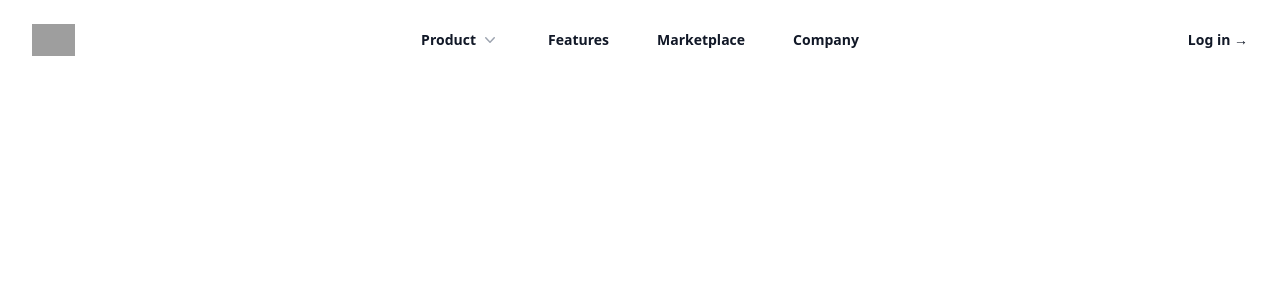
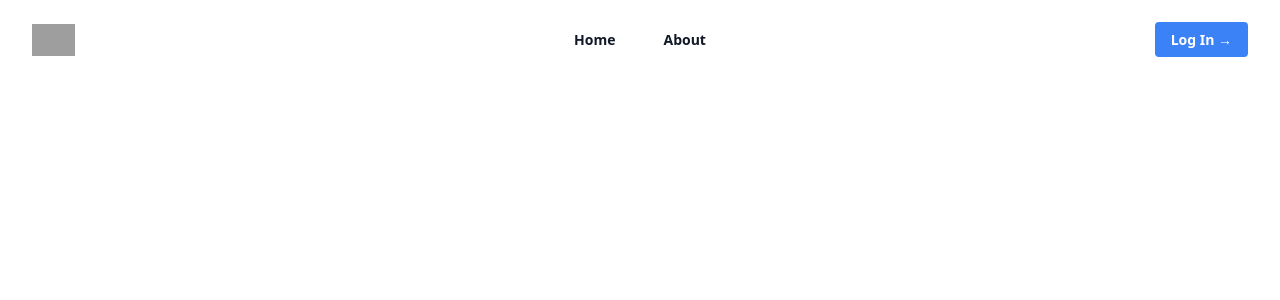
Before and after one commit to kaannbass/React-Movie-App, a React (Create React App) app: page / in a window 1280 px wide. Shown: the top 300 px of the page. Built offline with nearby package versions, Linux system fonts and the light colour scheme; grey boxes are pictures that could not be loaded.

Commit message:
Navbar fix

```diff
--- a/src/components/Navbar.jsx
+++ b/src/components/Navbar.jsx
@@ -1,35 +1,16 @@
-import { Fragment, useState } from 'react'
-import { Dialog, Disclosure, Popover, Transition } from '@headlessui/react'
-import {
-    ArrowPathIcon,
-    Bars3Icon,
-    ChartPieIcon,
-    CursorArrowRaysIcon,
-    FingerPrintIcon,
-    SquaresPlusIcon,
-    XMarkIcon,
-} from '@heroicons/react/24/outline'
-import { ChevronDownIcon, PhoneIcon, PlayCircleIcon } from '@heroicons/react/20/solid'
-
+import { useState } from 'react'
+import { Dialog, Popover } from '@headlessui/react'
+import { Bars3Icon, XMarkIcon, } from '@heroicons/react/24/outline'
 import { Link } from "react-router-dom";
 
 const Navbar = () => {
-    function classNames(...classes) {
-        return classes.filter(Boolean).join(' ')
-    }
 
     const [mobileMenuOpen, setMobileMenuOpen] = useState(false)
 
-    const products = [
-        { name: 'About', description: 'Get a better understanding of your traffic', to: '/about', icon: ChartPieIcon },
-        { name: 'Engagement', description: 'Speak directly to your customers', to: '/', icon: CursorArrowRaysIcon },
-        { name: 'Security', description: 'Your customers’ data will be safe and secure', to: '/', icon: FingerPrintIcon },
-        { name: 'Integrations', description: 'Connect with third-party tools', to: '/', icon: SquaresPlusIcon },
-        { name: 'Automations', description: 'Build strategic funnels that will convert', to: '/', icon: ArrowPathIcon },
-    ]
-    const callsToAction = [
-        { name: 'Watch demo', href: '#', icon: PlayCircleIcon },
-        { name: 'Contact sales', href: '#', icon: PhoneIcon },
+    const Links = [
+        { id: 1, name: 'Home', to: '/' },
+        { id: 2, name: 'About', to: '/about' },
+        { id: 3, name: 'Log In', to: '/login' },
     ]
     return (
         <header>
@@ -51,70 +32,26 @@ const Navbar = () => {
                     </button>
                 </div>
                 <Popover.Group className="hidden lg:flex lg:gap-x-12">
-                    <Popover className="relative">
-                        <Popover.Button className="flex items-center gap-x-1 text-sm font-semibold leading-6 text-gray-900">
-                            Product
-                            <ChevronDownIcon className="h-5 w-5 flex-none text-gray-400" aria-hidden="true" />
-                        </Popover.Button>
 
-                        <Transition
-                            as={Fragment}
-                            enter="transition ease-out duration-200"
-                            enterFrom="opacity-0 translate-y-1"
-                            enterTo="opacity-100 translate-y-0"
-                            leave="transition ease-in duration-150"
-                            leaveFrom="opacity-100 translate-y-0"
-                            leaveTo="opacity-0 translate-y-1"
-                        >
-                            <Popover.Panel className="absolute -left-8 top-full z-10 mt-3 w-screen max-w-md overflow-hidden rounded-3xl bg-white shadow-lg ring-1 ring-gray-900/5">
-                                <div className="p-4">
-                                    {products.map((item) => (
-                                        <div
-                                            key={item.name}
-                                            className="group relative flex items-center gap-x-6 rounded-lg p-4 text-sm leading-6 hover:bg-gray-50"
-                                        >
-                                            <div className="flex h-11 w-11 flex-none items-center justify-center rounded-lg bg-gray-50 group-hover:bg-white">
-                                                <item.icon className="h-6 w-6 text-gray-600 group-hover:text-indigo-600" aria-hidden="true" />
-                                            </div>
-                                            <div className="flex-auto">
-                                                <Link to={item.to} className="block font-semibold text-gray-900">
-                                                    {item.name}
-                                                    <span className="absolute inset-0" />
-                                                </Link>
-                                                <p className="mt-1 text-gray-600">{item.description}</p>
-                                            </div>
-                                        </div>
-                                    ))}
-                                </div>
-                                <div className="grid grid-cols-2 divide-x divide-gray-900/5 bg-gray-50">
-                                    {callsToAction.map((item) => (
-                                        <Link
-                                            key={item.name}
-                                            href={item.href}
-                                            className="flex items-center justify-center gap-x-2.5 p-3 text-sm font-semibold leading-6 text-gray-900 hover:bg-gray-100"
-                                        >
-                                            <item.icon className="h-5 w-5 flex-none text-gray-400" aria-hidden="true" />
-                                            {item.name}
-                                        </Link>
-                                    ))}
-                                </div>
-                            </Popover.Panel>
-                        </Transition>
-                    </Popover>
 
-                    <Link href="#" className="text-sm font-semibold leading-6 text-gray-900">
-                        Features
-                    </Link>
-                    <Link href="#" className="text-sm font-semibold leading-6 text-gray-900">
-                        Marketplace
-                    </Link>
-                    <Link href="#" className="text-sm font-semibold leading-6 text-gray-900">
-                        Company
-                    </Link>
+                    {Links.filter((list) => list.id < 3).map(filterList => {
+                        return (
+                            <Link to={filterList.to} key={filterList.id} className="text-sm font-semibold leading-6 text-gray-900" >
+                                {filterList.name}
+                            </Link>
+                        )
+                    })}
+
                 </Popover.Group>
                 <div className="hidden lg:flex lg:flex-1 lg:justify-end">
-                    <Link className="text-sm font-semibold leading-6 text-gray-900" to='login'>
-                        Log in <span>&rarr;</span>
+                    <Link className="text-sm font-semibold leading-6 text-gray-900">
+                        {Links.filter((list) => list.id === 3).map(filterList => {
+                            return (
+                                <Link to={filterList.to} key={filterList.id} className="bg-blue-500 hover:bg-blue-700 text-white font-bold py-2 px-4 rounded" >
+                                    {filterList.name} <span className=''>&rarr;</span>
+                                </Link>
+                            )
+                        })}
                     </Link>
                 </div>
             </nav>
@@ -142,63 +79,29 @@ const Navbar = () => {
                     <div className="mt-6 flow-root">
                         <div className="-my-6 divide-y divide-gray-500/10">
                             <div className="space-y-2 py-6">
-                                <Disclosure as="div" className="-mx-3">
-                                    {({ open }) => (
-                                        <>
-                                            <Disclosure.Button className="flex w-full items-center justify-between rounded-lg py-2 pl-3 pr-3.5 text-base font-semibold leading-7 text-gray-900 hover:bg-gray-50">
-                                                Product
-                                                <ChevronDownIcon
-                                                    className={classNames(open ? 'rotate-180' : '', 'h-5 w-5 flex-none')}
-                                                    aria-hidden="true"
-                                                />
-                                            </Disclosure.Button>
-                                            <Disclosure.Panel className="mt-2 space-y-2">
-                                                {[...products, ...callsToAction].map((item) => (
-                                                    <Disclosure.Button
-                                                        key={item.name}
-                                                        as="a"
-                                                        href={item.href}
-                                                        className="block rounded-lg py-2 pl-6 pr-3 text-sm font-semibold leading-7 text-gray-900 hover:bg-gray-50"
-                                                    >
-                                                        {item.name}
-                                                    </Disclosure.Button>
-                                                ))}
-                                            </Disclosure.Panel>
-                                        </>
-                                    )}
-                                </Disclosure>
-                                <Link
-                                    href="#"
-                                    className="-mx-3 block rounded-lg px-3 py-2 text-base font-semibold leading-7 text-gray-900 hover:bg-gray-50"
-                                >
-                                    Features
-                                </Link>
-                                <Link
-                                    href="#"
-                                    className="-mx-3 block rounded-lg px-3 py-2 text-base font-semibold leading-7 text-gray-900 hover:bg-gray-50"
-                                >
-                                    Marketplace
-                                </Link>
-                                <Link
-                                    href="#"
-                                    className="-mx-3 block rounded-lg px-3 py-2 text-base font-semibold leading-7 text-gray-900 hover:bg-gray-50"
-                                >
-                                    Company
-                                </Link>
+                                {Links.filter((list) => list.id < 3).map(filterList => {
+                                    return (
+                                        <Link to={filterList.to} key={filterList.id} className="-mx-3 block rounded-lg px-3 py-2 text-base font-semibold leading-7 text-gray-900 hover:bg-gray-50" >
+                                            {filterList.name}
+                                        </Link>
+                                    )
+                                })}
+
                             </div>
                             <div className="py-6">
-                                <Link
-                                    href="#"
-                                    className="-mx-3 block rounded-lg px-3 py-2.5 text-base font-semibold leading-7 text-gray-900 hover:bg-gray-50"
-                                >
-                                    Log in
-                                </Link>
+                                {Links.filter((list) => list.id === 3).map(filterList => {
+                                    return (
+                                        <Link to={filterList.to} key={filterList.id} className="-mx-3 block rounded-lg px-3 py-2 text-base font-semibold leading-7 text-gray-900 hover:bg-gray-50" >
+                                            {filterList.name}
+                                        </Link>
+                                    )
+                                })}
                             </div>
                         </div>
                     </div>
                 </Dialog.Panel>
             </Dialog>
-        </header>
+        </header >
     );
 }
 
--- a/src/layout/MainLayout.jsx
+++ b/src/layout/MainLayout.jsx
@@ -1,5 +1,7 @@
 import React from 'react';
 import Navbar from '../components/Navbar';
+// import Home from '../views/Home';
+
 
 function MainLayout({ children }) {
   return (
```
